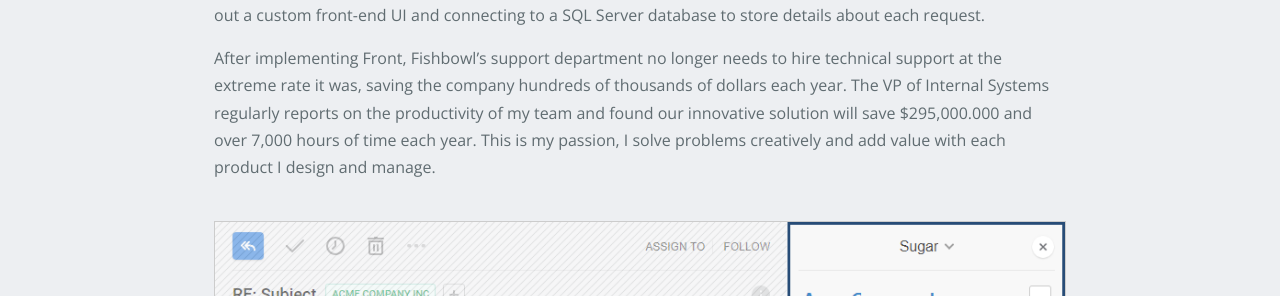
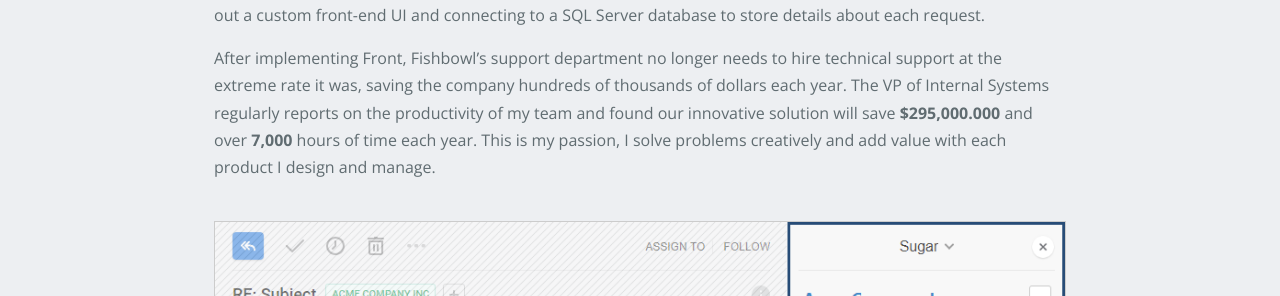
Before and after one commit to mfelt/mfelt.github.io, a Jekyll site: the page built from front.md, in a window 1280 px wide. Shown: the part 620-916 px from the top of the page. Built offline with Jekyll 4.4.1, drawn with Linux system fonts in a browser that asks for light colours; nearby versions of some CDN libraries; our own code applies the rules of GitHub Pages for plain Markdown files.

```diff
--- a/front.md
+++ b/front.md
@@ -10,7 +10,7 @@ Front is a web based email application that I used to creat a custom support sol
 
 I designed processes specific to Fishbowl Support teams to streamline their tasks. I headed the project with my development team to create newer and more successful and effecient processes. Development included building out a custom front-end UI and connecting to a SQL Server database to store details about each request.
 
-After implementing Front, Fishbowl's support department no longer needs to hire technical support at the extreme rate it was, saving the company hundreds of thousands of dollars each year. The VP of Internal Systems regularly reports on the productivity of my team and found our innovative solution will save $295,000.000 and over 7,000 hours of time each year. This is my passion, I solve problems creatively and add value with each product I design and manage.
+After implementing Front, Fishbowl's support department no longer needs to hire technical support at the extreme rate it was, saving the company hundreds of thousands of dollars each year. The VP of Internal Systems regularly reports on the productivity of my team and found our innovative solution will save **$295,000.000** and over **7,000** hours of time each year. This is my passion, I solve problems creatively and add value with each product I design and manage.
 
 
 <p style="margin-top: 40px;"><img class="border" src="/assets/images/panel.png" alt="panel"></p>
```
